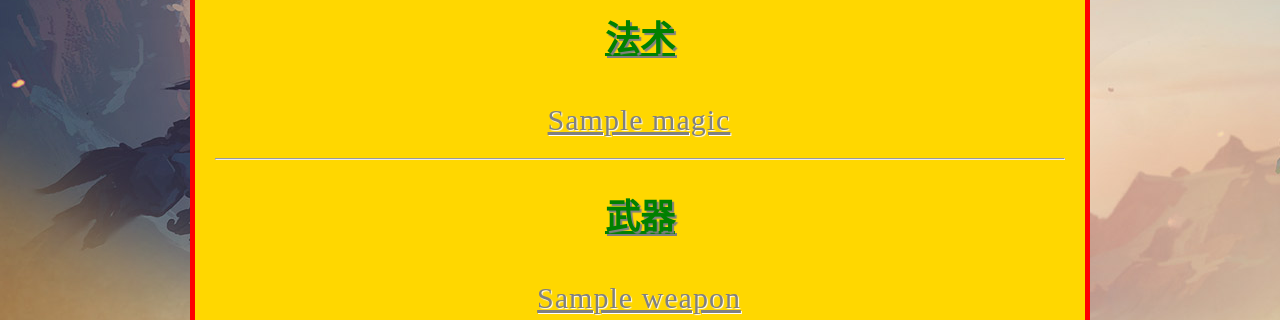
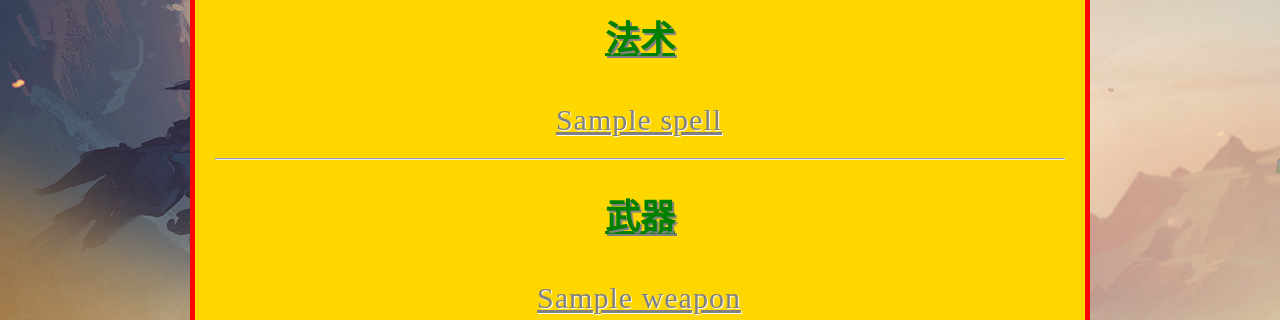
Before and after one commit to badbank/mysite, a Django app: page /hs/ in a window 1280 px wide. Shown: the part 535-855 px from the top of the page. Run offline with Django 3.2, Linux system fonts and the light colour scheme; tables that the repository leaves empty hold one stand-in row (values such as "Sample post").

Commit message:
magics to spells

```diff
--- a/hs/admin.py
+++ b/hs/admin.py
@@ -1,5 +1,5 @@
 from django.contrib import admin
-from .models import Magic, Minion, Hero, Weapon, Version, Skill
+from .models import Spell, Minion, Hero, Weapon, Version, Skill
 
 
 class MinionAdmin(admin.ModelAdmin):
@@ -18,7 +18,7 @@ class MinionAdmin(admin.ModelAdmin):
     search_fields = ['name']
 
 
-class MagicAdmin(admin.ModelAdmin):
+class SpellAdmin(admin.ModelAdmin):
     list_display = ('name',
                     'job',
                     'rarity',
@@ -82,7 +82,7 @@ class SkillAdmin(admin.ModelAdmin):
 
 
 admin.site.register(Minion, MinionAdmin)
-admin.site.register(Magic, MagicAdmin)
+admin.site.register(Spell, SpellAdmin)
 admin.site.register(Hero, HeroAdmin)
 admin.site.register(Weapon, WeaponAdmin)
 admin.site.register(Version, VersionAdmin)
--- a/hs/models.py
+++ b/hs/models.py
@@ -92,7 +92,7 @@ class Card(models.Model):
     @staticmethod
     def all_cards():
         all_minions = list(Minion.objects.all())
-        all_magics = list(Magic.objects.all())
+        all_magics = list(Spell.objects.all())
         all_dks = list(Hero.objects.all())
         all_weapons = list(Weapon.objects.all())
         all_skills = list(Skill.objects.all())
@@ -115,7 +115,7 @@ class Minion(Card):
     type = models.IntegerField(choices=MINION_TYPE_CHOICE)
 
 
-class Magic(Card):
+class Spell(Card):
     pass
 
 
--- a/hs/views.py
+++ b/hs/views.py
@@ -1,6 +1,6 @@
 from django.shortcuts import render, get_object_or_404, redirect
 from pydoc import locate
-from .models import Card, Minion, Magic, Weapon, Hero, Skill, JOB_CHOICE, RARITY_CHOICE, MINION_TYPE_CHOICE
+from .models import Card, Minion, Spell, Weapon, Hero, Skill, JOB_CHOICE, RARITY_CHOICE, MINION_TYPE_CHOICE
 from urllib.parse import urlencode
 
 
@@ -56,13 +56,13 @@ def order(request, real_type_name):
 
 def index(request):
     all_minions = Minion.objects.all()
-    all_magics = Magic.objects.all()
+    all_spells = Spell.objects.all()
     all_weapons = Weapon.objects.all()
     all_heroes = Hero.objects.all()
     all_skills = Skill.objects.all()
     context = {
         'all_minions': all_minions,
-        'all_magics': all_magics,
+        'all_spells': all_spells,
         'all_weapons': all_weapons,
         'all_heroes': all_heroes,
         'all_skills': all_skills
@@ -84,7 +84,7 @@ def typedetail(request, real_type_name):
             all_cards.append(real_card)
     if real_type_name == 'Minion':
         type_name = '随从'
-    elif real_type_name == 'Magic':
+    elif real_type_name == 'Spell':
         type_name = '法术'
     elif real_type_name == 'Weapon':
         type_name = '武器'
@@ -121,7 +121,7 @@ def detail(request, real_type_name, real_id):
                 'minion_health': card.health,
                 'minion_type': minion_type
             }
-        elif real_type_name == 'Magic':
+        elif real_type_name == 'Spell':
             type_name = '法术'
             context_of_single_type = {}
         elif real_type_name == 'Weapon':
--- a/templates/hs/index.html
+++ b/templates/hs/index.html
@@ -30,11 +30,11 @@
         {% endfor %}
     </ul>
     <hr/>
-    <h2><a href="/hs/Magic/">法术</a></h2>
+    <h2><a href="/hs/Spell/">法术</a></h2>
     <ul>
-        {% for card in all_magics %}
+        {% for card in all_spells %}
             <li><a class="{{ card.real_rarity_name }}"
-                   href="/hs/Magic/{{ card.id }}/">{{ card.name }}</a></li>
+                   href="/hs/Spell/{{ card.id }}/">{{ card.name }}</a></li>
         {% endfor %}
     </ul>
     <hr/>
```
Also changed, not shown: hs/static/hs/images/Spell1.png (renamed from hs/static/hs/images/Magic1.png), hs/static/hs/images/Spell2.png (renamed from hs/static/hs/images/Magic2.png), hs/static/hs/images/Spell3.png (renamed from hs/static/hs/images/Magic3.png).
